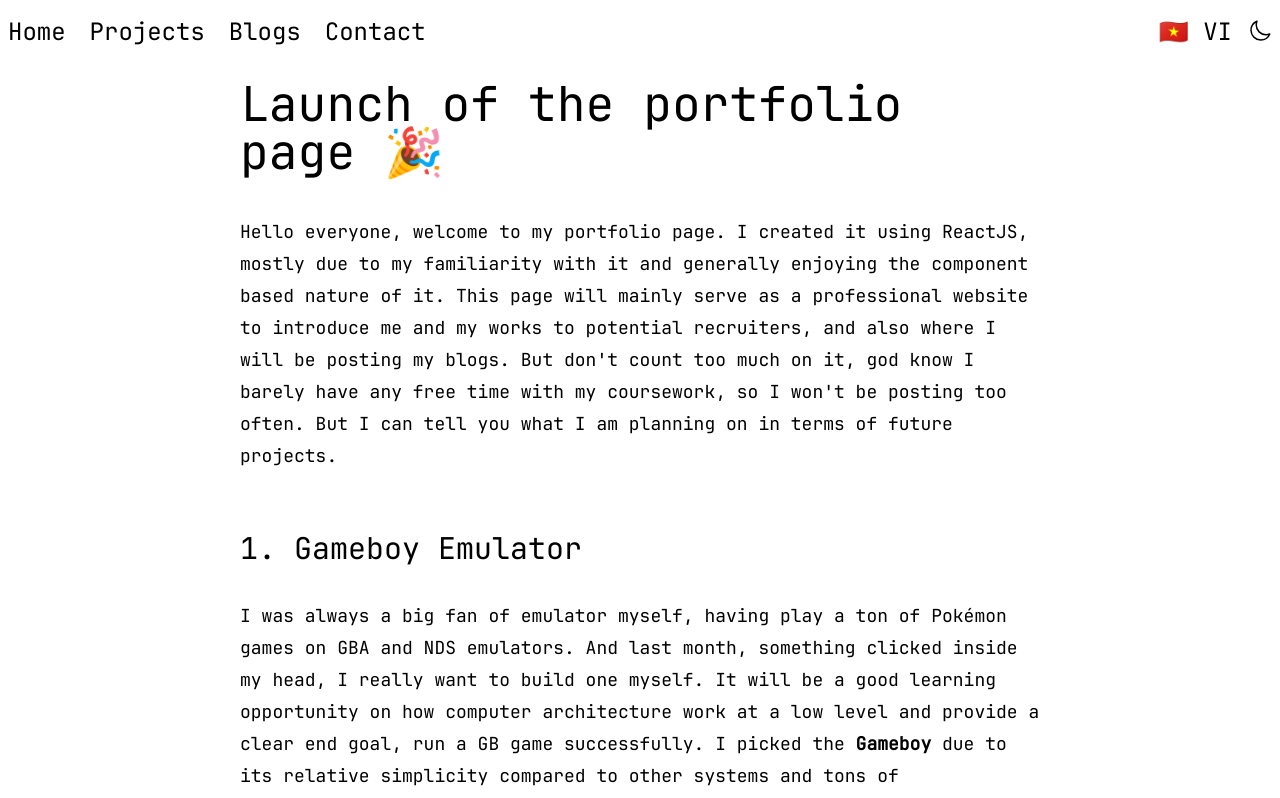
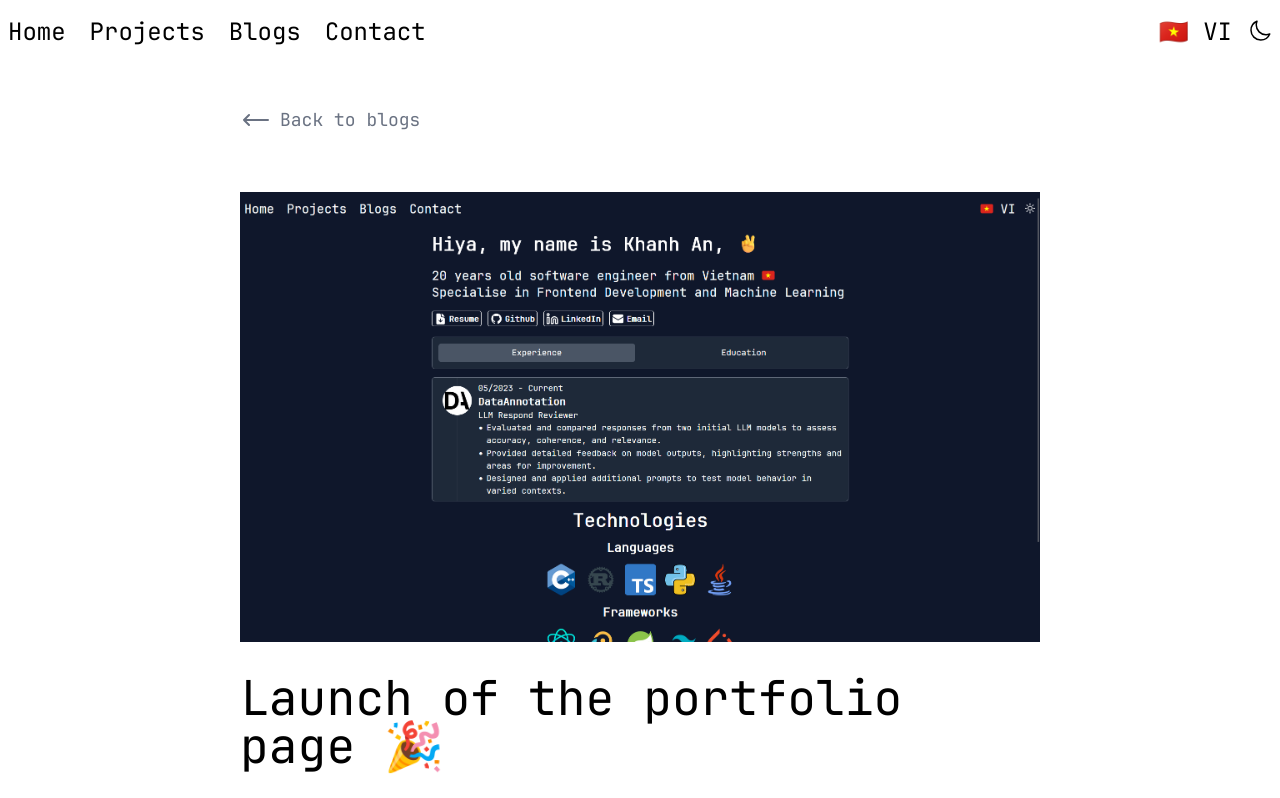
Before and after one commit to KanTheCodingNoob/Portfolio, a React (Vite) app: page /blogs/portfolioLaunch in a window 1280 px wide. Shown: the top 798 px of the page. Built offline with nearby package versions, Linux system fonts and the light colour scheme.

Commit message:
Add link to return to blogs

```diff
--- a/src/pages/BlogPost.tsx
+++ b/src/pages/BlogPost.tsx
@@ -1,12 +1,14 @@
 import { useEffect, useState } from "react"
-import { useParams } from "react-router-dom"
+import {Link, useParams} from "react-router-dom"
 import ReactMarkdown from "react-markdown"
 import remarkGfm from "remark-gfm"
 import { useTranslation } from "react-i18next"
+import {useThemeContext} from "../contexts/themeContext.ts";
 
 export default function BlogPost() {
     const { slug } = useParams()
     const { i18n } = useTranslation();
+    const {theme} = useThemeContext();
 
     const [content, setContent] = useState("")
 
@@ -19,6 +21,14 @@ export default function BlogPost() {
 
     return (
         <div className="prose-lg">
+            <Link to={"/blogs"} className={`flex text-gray-500 gap-2 items-center ${theme === 'dark' ? 'hover:text-gray-300' : 'hover:text-gray-700'} transition duration-300 ease-in-out`}>
+                <svg xmlns="http://www.w3.org/2000/svg" fill="none" viewBox="0 0 24 24" stroke-width="1.5"
+                     stroke="currentColor" className="size-8">
+                    <path stroke-linecap="round" stroke-linejoin="round" d="M6.75 15.75 3 12m0 0 3.75-3.75M3 12h18"/>
+                </svg>
+                <p>Back to blogs</p>
+            </Link>
+            <img src={`/blogImages/${slug}.png`} alt="slug"/>
             <ReactMarkdown remarkPlugins={[remarkGfm]}>{content}</ReactMarkdown>
         </div>
     )
```
Also changed, not shown: public/blogImages/portfolioLaunch.png (added).
